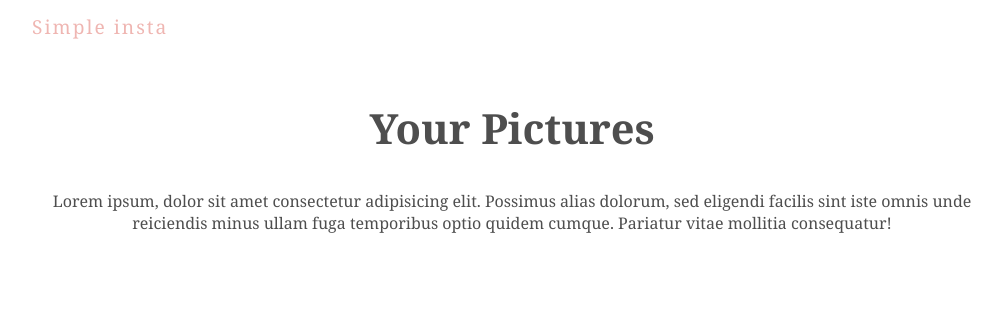
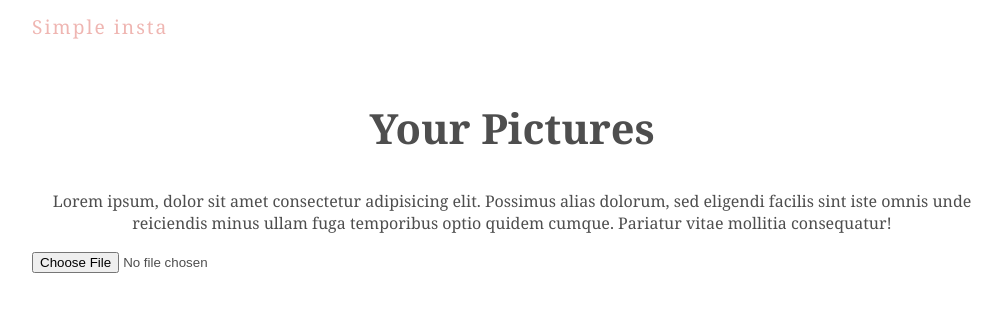
Before and after one commit to ffalpha/Simple-Insta, a React (Create React App) app: page / in a window 1280 px wide. Shown: the top 312 px of the page, without its empty margins (128-1130 px from the left). Built offline with nearby package versions, Linux system fonts and the light colour scheme.

Commit message:
Added uploadform

```diff
--- a/src/App.js
+++ b/src/App.js
@@ -1,9 +1,11 @@
 import React from "react";
 import Title from "./components/Title";
+import UploadForm from "./components/UploadForm";
 function App() {
   return (
     <div className="App">
       <Title />
+      <UploadForm />
     </div>
   );
 }
--- /dev/null
+++ b/src/components/UploadForm.js
@@ -0,0 +1,11 @@
+import React from "react";
+
+function UploadForm() {
+  return (
+    <div>
+      <input type="file" />
+    </div>
+  );
+}
+
+export default UploadForm;
```
Also changed, not shown: src/firebase/config.js (+6 -4 lines).
